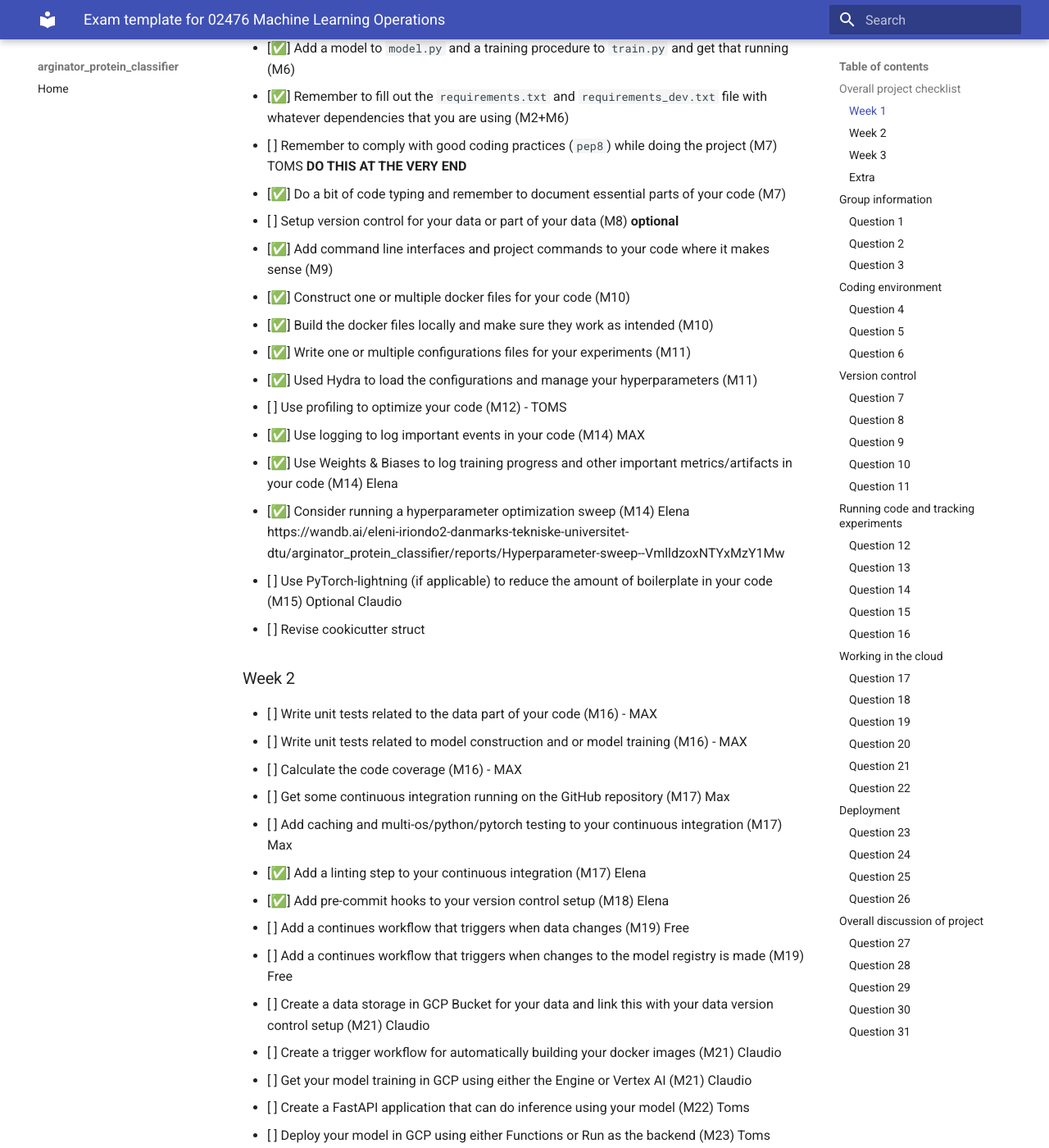
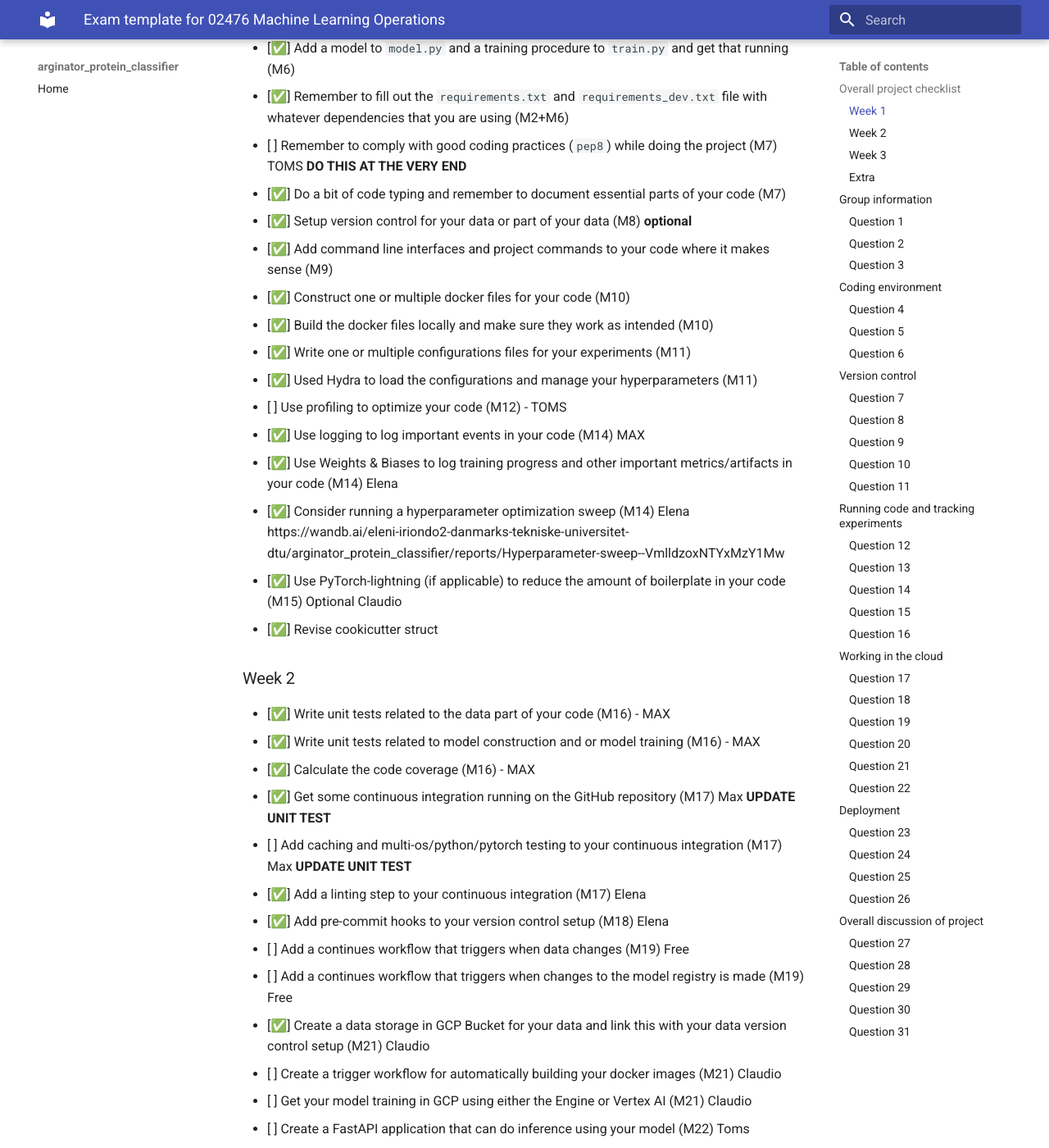
Before and after one commit to elena-iri/ARGinator, an MkDocs documentation site: the page built from docs/source/checklist.md, in a window 1280 px wide and 1400 px high, scrolled down 1520 px. Shown: the whole window at 82% size. Built offline with MkDocs 1.6.1 and Material for MkDocs 9.7.7, drawn with Linux system fonts in a browser that asks for light colours.

Commit message:
Update checklist with completed tasks

```diff
--- a/docs/source/checklist.md
+++ b/docs/source/checklist.md
@@ -62,7 +62,7 @@ will check the repositories and the code to verify your answers.
     are using (M2+M6)
 * [ ] Remember to comply with good coding practices (`pep8`) while doing the project (M7) TOMS **DO THIS AT THE VERY END**
 * [✅] Do a bit of code typing and remember to document essential parts of your code (M7)
-* [ ] Setup version control for your data or part of your data (M8) **optional**
+* [✅] Setup version control for your data or part of your data (M8) **optional**
 * [✅] Add command line interfaces and project commands to your code where it makes sense (M9)
 * [✅] Construct one or multiple docker files for your code (M10)
 * [✅] Build the docker files locally and make sure they work as intended (M10)
@@ -73,21 +73,21 @@ will check the repositories and the code to verify your answers.
 * [✅] Use Weights & Biases to log training progress and other important metrics/artifacts in your code (M14) Elena
 * [✅] Consider running a hyperparameter optimization sweep (M14) Elena
       https://wandb.ai/eleni-iriondo2-danmarks-tekniske-universitet-dtu/arginator_protein_classifier/reports/Hyperparameter-sweep--VmlldzoxNTYxMzY1Mw
-* [ ] Use PyTorch-lightning (if applicable) to reduce the amount of boilerplate in your code (M15) Optional Claudio
-* [ ] Revise cookicutter struct
+* [✅] Use PyTorch-lightning (if applicable) to reduce the amount of boilerplate in your code (M15) Optional Claudio
+* [✅] Revise cookicutter struct
 
 ### Week 2
 
-* [ ] Write unit tests related to the data part of your code (M16) - MAX
-* [ ] Write unit tests related to model construction and or model training (M16) - MAX
-* [ ] Calculate the code coverage (M16) - MAX
-* [ ] Get some continuous integration running on the GitHub repository (M17) Max
-* [ ] Add caching and multi-os/python/pytorch testing to your continuous integration (M17) Max
+* [✅] Write unit tests related to the data part of your code (M16) - MAX
+* [✅] Write unit tests related to model construction and or model training (M16) - MAX
+* [✅] Calculate the code coverage (M16) - MAX
+* [✅] Get some continuous integration running on the GitHub repository (M17) Max **UPDATE UNIT TEST**
+* [ ] Add caching and multi-os/python/pytorch testing to your continuous integration (M17) Max **UPDATE UNIT TEST**
 * [✅] Add a linting step to your continuous integration (M17) Elena
 * [✅] Add pre-commit hooks to your version control setup (M18) Elena
 * [ ] Add a continues workflow that triggers when data changes (M19) Free
 * [ ] Add a continues workflow that triggers when changes to the model registry is made (M19) Free
-* [ ] Create a data storage in GCP Bucket for your data and link this with your data version control setup (M21) Claudio
+* [✅] Create a data storage in GCP Bucket for your data and link this with your data version control setup (M21) Claudio
 * [ ] Create a trigger workflow for automatically building your docker images (M21) Claudio
 * [ ] Get your model training in GCP using either the Engine or Vertex AI (M21) Claudio
 * [ ] Create a FastAPI application that can do inference using your model (M22) Toms
```
